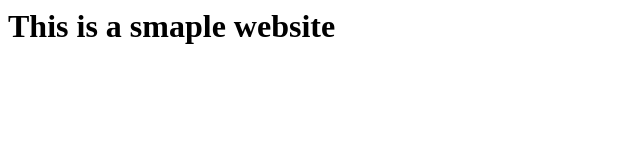
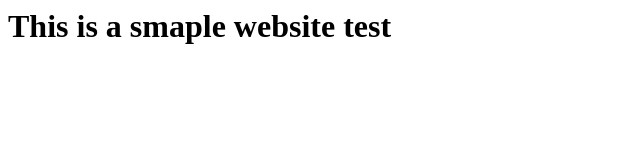
Before and after one commit to ananthabhat/mycart, a plain HTML site: page code/index.html in a window 1280 px wide. Shown: the full height of the page, 0-640 px from the left. Drawn offline with Linux system fonts and the light colour scheme.

Commit message:
updated second time

```diff
--- a/code/index.html
+++ b/code/index.html
@@ -1 +1 @@
-<h1>This is a smaple website</h1>
+<h1>This is a smaple website test</h1>
```
